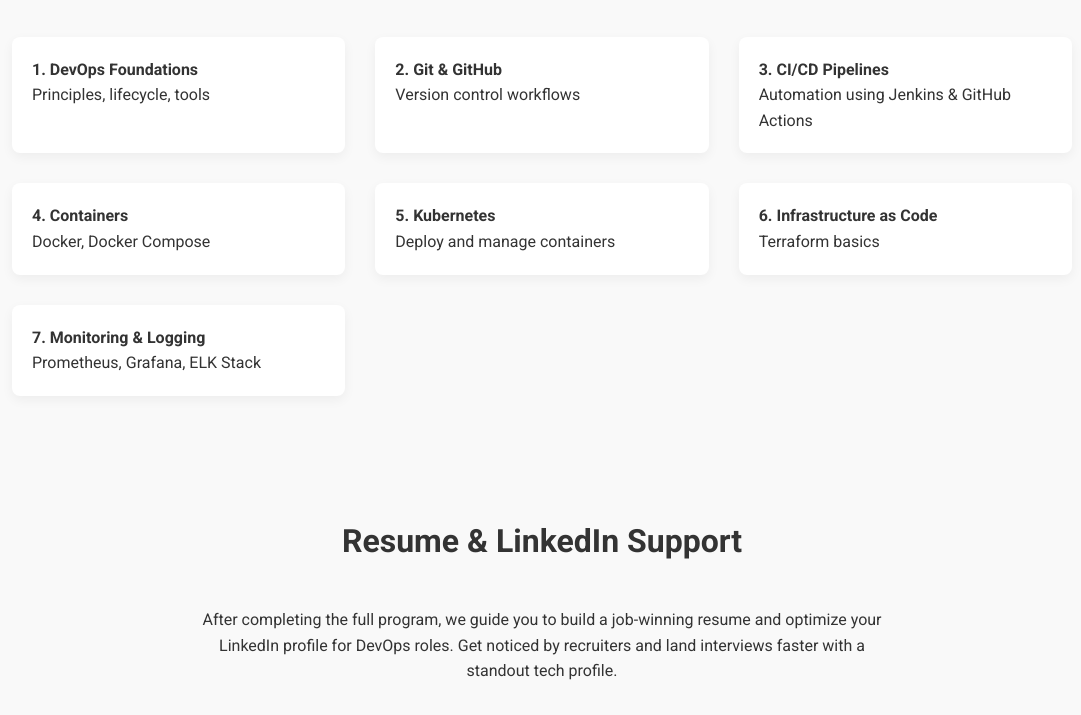
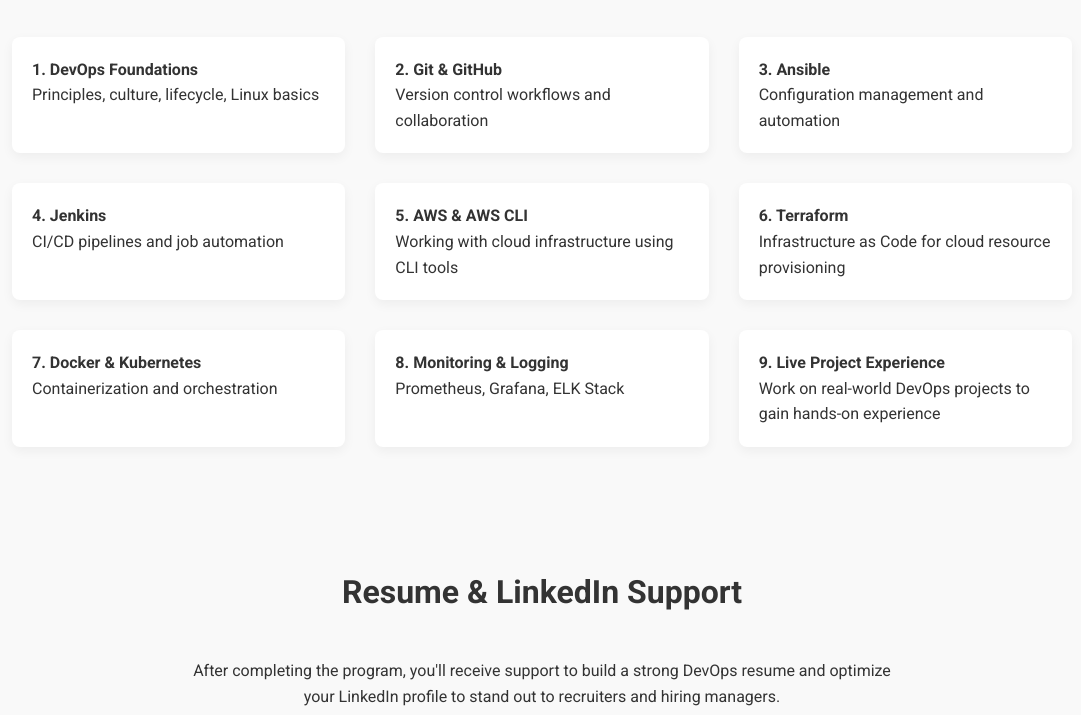
Before and after one commit to ThakurDhani/Thakurweb, a plain HTML site: page index.html in a window 1280 px wide. Shown: the part 725-1440 px from the top of the page, without its empty margins (98-1179 px from the left). Drawn offline with Linux system fonts and the light colour scheme.

Commit message:
Update index.html

```diff
--- a/index.html
+++ b/index.html
@@ -31,13 +31,15 @@
   <section>
     <h2>Program Roadmap Preview</h2>
     <div class="curriculum">
-      <div class="module"><strong>1. DevOps Foundations</strong><br/>Principles, lifecycle, tools</div>
-      <div class="module"><strong>2. Git & GitHub</strong><br/>Version control workflows</div>
-      <div class="module"><strong>3. CI/CD Pipelines</strong><br/>Automation using Jenkins & GitHub Actions</div>
-      <div class="module"><strong>4. Containers</strong><br/>Docker, Docker Compose</div>
-      <div class="module"><strong>5. Kubernetes</strong><br/>Deploy and manage containers</div>
-      <div class="module"><strong>6. Infrastructure as Code</strong><br/>Terraform basics</div>
-      <div class="module"><strong>7. Monitoring & Logging</strong><br/>Prometheus, Grafana, ELK Stack</div>
+      <div class="module"><strong>1. DevOps Foundations</strong><br/>Principles, culture, lifecycle, Linux basics</div>
+      <div class="module"><strong>2. Git & GitHub</strong><br/>Version control workflows and collaboration</div>
+      <div class="module"><strong>3. Ansible</strong><br/>Configuration management and automation</div>
+      <div class="module"><strong>4. Jenkins</strong><br/>CI/CD pipelines and job automation</div>
+      <div class="module"><strong>5. AWS & AWS CLI</strong><br/>Working with cloud infrastructure using CLI tools</div>
+      <div class="module"><strong>6. Terraform</strong><br/>Infrastructure as Code for cloud resource provisioning</div>
+      <div class="module"><strong>7. Docker & Kubernetes</strong><br/>Containerization and orchestration</div>
+      <div class="module"><strong>8. Monitoring & Logging</strong><br/>Prometheus, Grafana, ELK Stack</div>
+      <div class="module"><strong>9. Live Project Experience</strong><br/>Work on real-world DevOps projects to gain hands-on experience</div>
     </div>
   </section>
 
@@ -45,7 +47,7 @@
   <section>
     <h2>Resume & LinkedIn Support</h2>
     <p style="text-align: center; max-width: 700px; margin: auto;">
-      After completing the full program, we guide you to build a job-winning resume and optimize your LinkedIn profile for DevOps roles. Get noticed by recruiters and land interviews faster with a standout tech profile.
+      After completing the program, you'll receive support to build a strong DevOps resume and optimize your LinkedIn profile to stand out to recruiters and hiring managers.
     </p>
   </section>
 
```
